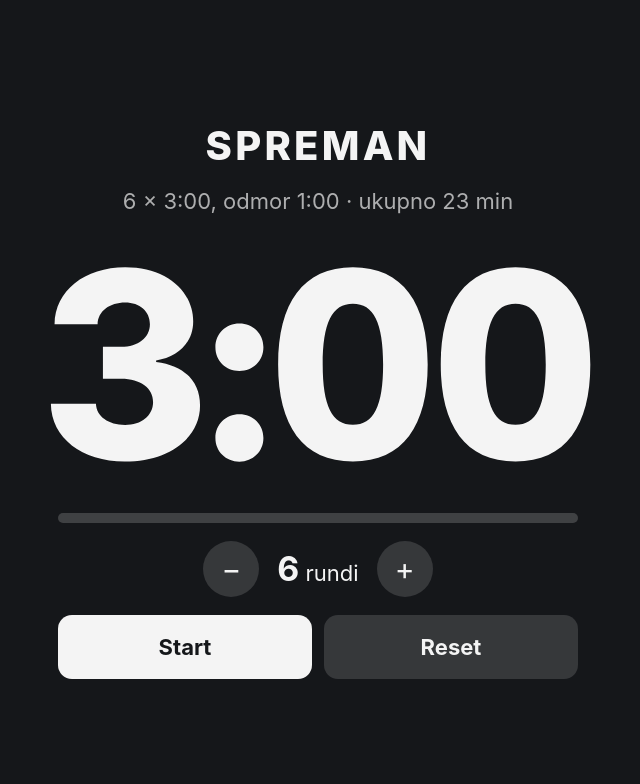
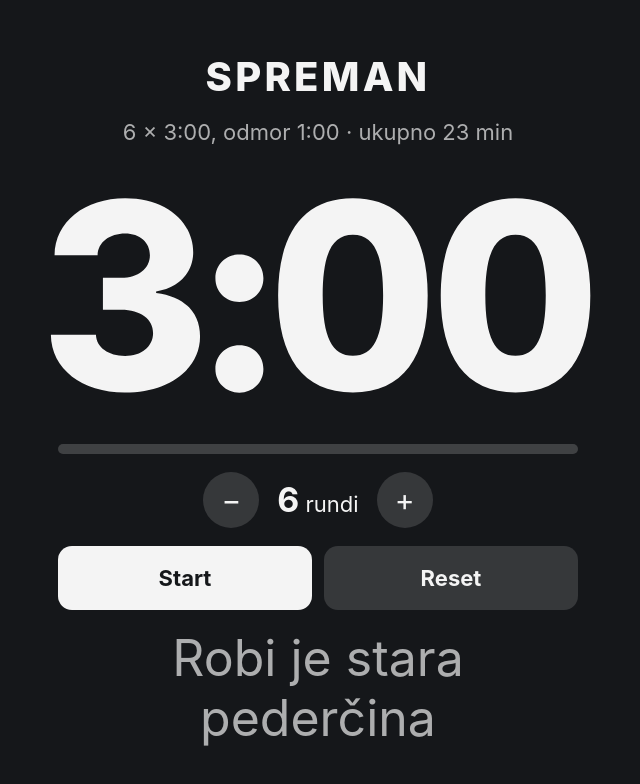
Before and after one commit to iJuki11/Boxing-Timer, a plain HTML site: page index.html in a window 1280 px wide. Shown: the whole page, without its empty margins (322-962 px from the left). Drawn offline with Linux system fonts and the light colour scheme.

Commit message:
Add files via upload

```diff
--- a/index.html
+++ b/index.html
@@ -109,6 +109,12 @@
   #start, #pause { background: var(--btn-strong); color: #15171a; }
   button:active { transform: scale(.97); }
   [hidden] { display: none !important; }
+  #note {
+    font-size: 50px;
+    color: var(--muted);
+    max-width: 520px;
+    margin: 0;
+  }
 </style>
 </head>
 <body data-phase="idle">
@@ -129,6 +135,8 @@
     <button id="pause" hidden>Pauza</button>
     <button id="reset">Reset</button>
   </div>
+
+  <p id="note">Robi je stara pederčina</p>
 </main>
 
 <script>
```
